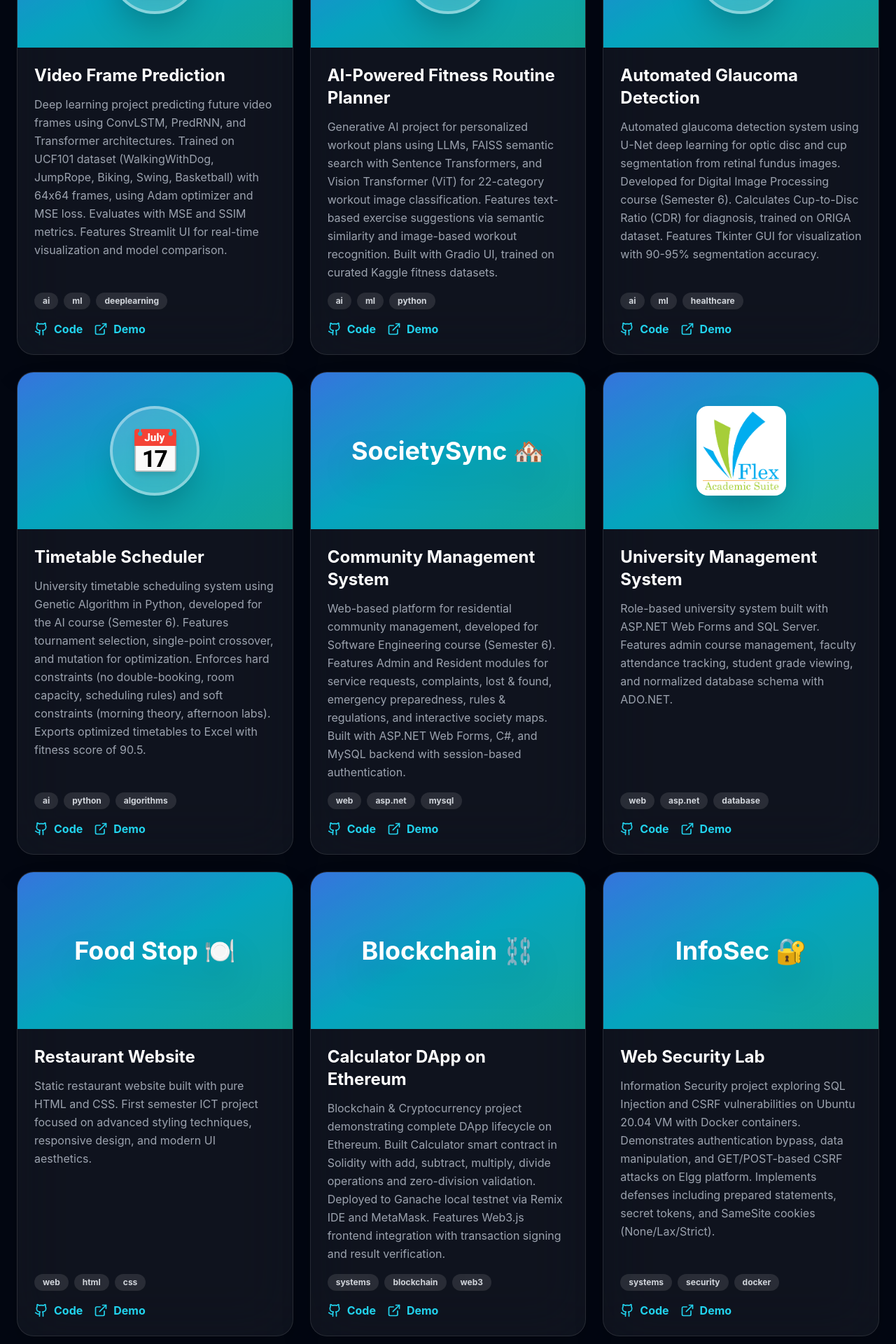
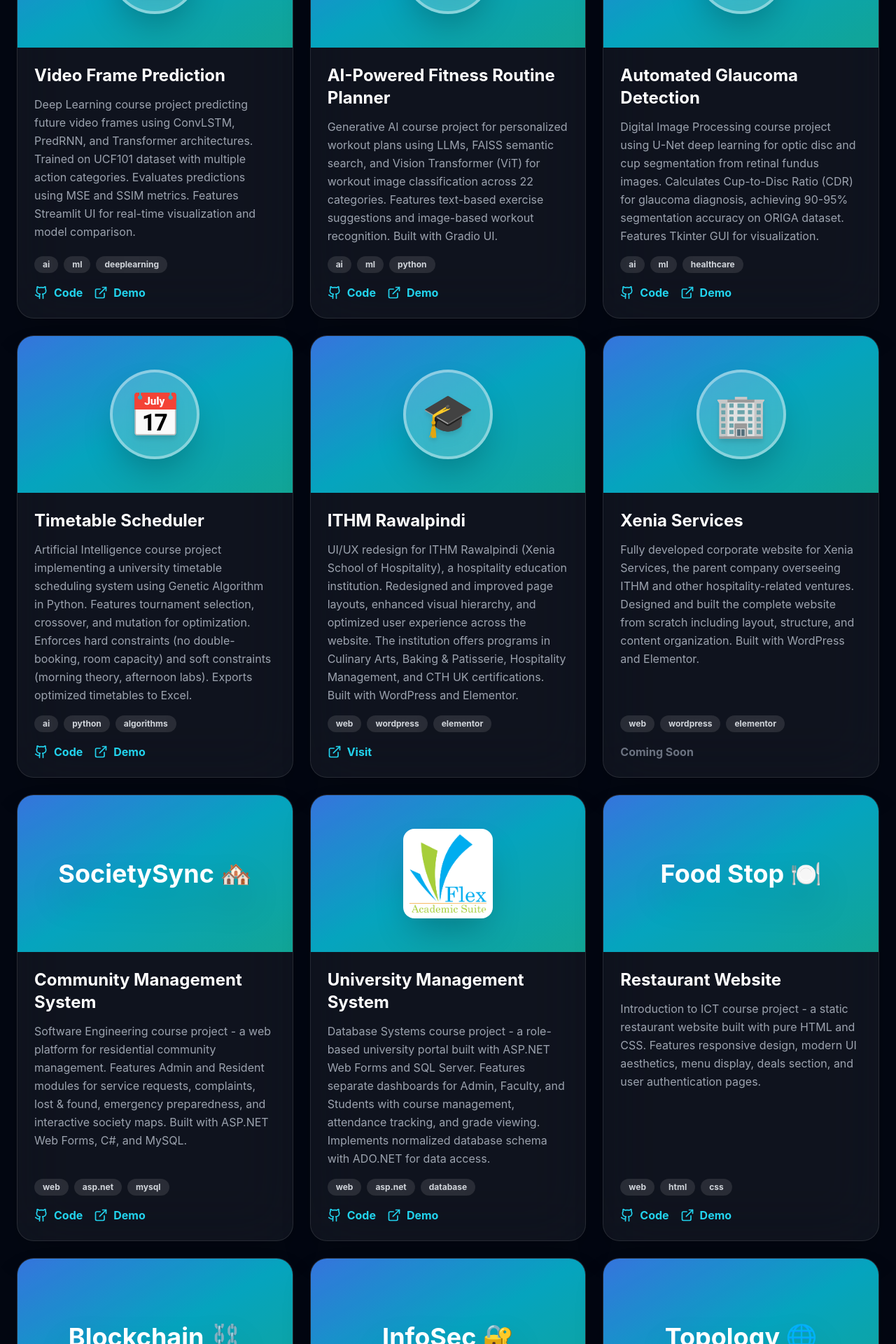
Before and after one commit to AasirFarrukh/portfolio, a React (Create React App) app: page / in a window 1280 px wide. Shown: the part 7300-9220 px from the top of the page at 70% size. Built offline with nearby package versions, Linux system fonts and the light colour scheme.

Commit message:
Updated Project section

```diff
--- a/src/components/ProjectsSection.jsx
+++ b/src/components/ProjectsSection.jsx
@@ -131,6 +131,20 @@ function ProjectsSection() {
                 </div>
 
                 <div className="flex gap-4 mt-auto">
+                  {project.comingSoon ? (
+                    <span className="flex items-center gap-2 text-gray-500 font-bold cursor-not-allowed">
+                      Coming Soon
+                    </span>
+                  ) : project.live ? (
+                    <a
+                      href={project.live}
+                      target="_blank"
+                      rel="noopener noreferrer"
+                      className="flex items-center gap-2 text-cyan-400 hover:text-cyan-300 transition-colors font-bold"
+                    >
+                      <ExternalLink size={20} /> Visit
+                    </a>
+                  ) : (
                     <a
                       href={project.github}
                       target="_blank"
@@ -139,6 +153,7 @@ function ProjectsSection() {
                     >
                       <Github size={20} /> Code
                     </a>
+                  )}
                   {(project.demoImages || project.demoVideo) && (
                     <button
                       onClick={() => {
--- a/src/data/projects.js
+++ b/src/data/projects.js
@@ -145,7 +145,7 @@ const projects = [
   // ===== AI / Machine Learning =====
   {
     title: "Video Frame Prediction",
-    desc: "Deep learning project predicting future video frames using ConvLSTM, PredRNN, and Transformer architectures. Trained on UCF101 dataset (WalkingWithDog, JumpRope, Biking, Swing, Basketball) with 64x64 frames, using Adam optimizer and MSE loss. Evaluates with MSE and SSIM metrics. Features Streamlit UI for real-time visualization and model comparison.",
+    desc: "Deep Learning course project predicting future video frames using ConvLSTM, PredRNN, and Transformer architectures. Trained on UCF101 dataset with multiple action categories. Evaluates predictions using MSE and SSIM metrics. Features Streamlit UI for real-time visualization and model comparison.",
     tags: ["ai", "ml", "deeplearning"],
     icon: "🎬",
     github: "https://github.com/AasirFarrukh/VideoFramePrediction-DL",
@@ -154,7 +154,7 @@ const projects = [
   },
   {
     title: "AI-Powered Fitness Routine Planner",
-    desc: "Generative AI project for personalized workout plans using LLMs, FAISS semantic search with Sentence Transformers, and Vision Transformer (ViT) for 22-category workout image classification. Features text-based exercise suggestions via semantic similarity and image-based workout recognition. Built with Gradio UI, trained on curated Kaggle fitness datasets.",
+    desc: "Generative AI course project for personalized workout plans using LLMs, FAISS semantic search, and Vision Transformer (ViT) for workout image classification across 22 categories. Features text-based exercise suggestions and image-based workout recognition. Built with Gradio UI.",
     tags: ["ai", "ml", "python"],
     icon: "💪",
     github: "https://github.com/AasirFarrukh/AI-Powered-Fitness-Routine-Planner",
@@ -163,7 +163,7 @@ const projects = [
   },
   {
     title: "Automated Glaucoma Detection",
-    desc: "Automated glaucoma detection system using U-Net deep learning for optic disc and cup segmentation from retinal fundus images. Developed for Digital Image Processing course (Semester 6). Calculates Cup-to-Disc Ratio (CDR) for diagnosis, trained on ORIGA dataset. Features Tkinter GUI for visualization with 90-95% segmentation accuracy.",
+    desc: "Digital Image Processing course project using U-Net deep learning for optic disc and cup segmentation from retinal fundus images. Calculates Cup-to-Disc Ratio (CDR) for glaucoma diagnosis, achieving 90-95% segmentation accuracy on ORIGA dataset. Features Tkinter GUI for visualization.",
     tags: ["ai", "ml", "healthcare"],
     icon: "👁️",
     github: "https://github.com/AasirFarrukh/AutomatedGlaucomaDetection",
@@ -173,7 +173,7 @@ const projects = [
   },
   {
     title: "Timetable Scheduler",
-    desc: "University timetable scheduling system using Genetic Algorithm in Python, developed for the AI course (Semester 6). Features tournament selection, single-point crossover, and mutation for optimization. Enforces hard constraints (no double-booking, room capacity, scheduling rules) and soft constraints (morning theory, afternoon labs). Exports optimized timetables to Excel with fitness score of 90.5.",
+    desc: "Artificial Intelligence course project implementing a university timetable scheduling system using Genetic Algorithm in Python. Features tournament selection, crossover, and mutation for optimization. Enforces hard constraints (no double-booking, room capacity) and soft constraints (morning theory, afternoon labs). Exports optimized timetables to Excel.",
     tags: ["ai", "python", "algorithms"],
     icon: "📅",
     github: "https://github.com/AasirFarrukh/TimetableScheduling",
@@ -183,8 +183,22 @@ const projects = [
 
   // ===== Web Development =====
   {
+    title: "ITHM Rawalpindi",
+    desc: "UI/UX redesign for ITHM Rawalpindi (Xenia School of Hospitality), a hospitality education institution. Redesigned and improved page layouts, enhanced visual hierarchy, and optimized user experience across the website. The institution offers programs in Culinary Arts, Baking & Patisserie, Hospitality Management, and CTH UK certifications. Built with WordPress and Elementor.",
+    tags: ["web", "wordpress", "elementor"],
+    icon: "🎓",
+    live: "https://ithm.pk/"
+  },
+  {
+    title: "Xenia Services",
+    desc: "Fully developed corporate website for Xenia Services, the parent company overseeing ITHM and other hospitality-related ventures. Designed and built the complete website from scratch including layout, structure, and content organization. Built with WordPress and Elementor.",
+    tags: ["web", "wordpress", "elementor"],
+    icon: "🏢",
+    comingSoon: true
+  },
+  {
     title: "Community Management System",
-    desc: "Web-based platform for residential community management, developed for Software Engineering course (Semester 6). Features Admin and Resident modules for service requests, complaints, lost & found, emergency preparedness, rules & regulations, and interactive society maps. Built with ASP.NET Web Forms, C#, and MySQL backend with session-based authentication.",
+    desc: "Software Engineering course project - a web platform for residential community management. Features Admin and Resident modules for service requests, complaints, lost & found, emergency preparedness, and interactive society maps. Built with ASP.NET Web Forms, C#, and MySQL.",
     tags: ["web", "asp.net", "mysql"],
     icon: "SocietySync 🏘️",
     isText: true,
@@ -208,7 +222,7 @@ const projects = [
   },
   {
     title: "University Management System",
-    desc: "Role-based university system built with ASP.NET Web Forms and SQL Server. Features admin course management, faculty attendance tracking, student grade viewing, and normalized database schema with ADO.NET.",
+    desc: "Database Systems course project - a role-based university portal built with ASP.NET Web Forms and SQL Server. Features separate dashboards for Admin, Faculty, and Students with course management, attendance tracking, and grade viewing. Implements normalized database schema with ADO.NET for data access.",
     tags: ["web", "asp.net", "database"],
     icon: flexLogo,
     isImage: true,
@@ -218,7 +232,7 @@ const projects = [
   },
   {
     title: "Restaurant Website",
-    desc: "Static restaurant website built with pure HTML and CSS. First semester ICT project focused on advanced styling techniques, responsive design, and modern UI aesthetics.",
+    desc: "Introduction to ICT course project - a static restaurant website built with pure HTML and CSS. Features responsive design, modern UI aesthetics, menu display, deals section, and user authentication pages.",
     tags: ["web", "html", "css"],
     icon: "Food Stop 🍽️",
     isText: true,
@@ -230,7 +244,7 @@ const projects = [
   // ===== Systems & Security =====
   {
     title: "Calculator DApp on Ethereum",
-    desc: "Blockchain & Cryptocurrency project demonstrating complete DApp lifecycle on Ethereum. Built Calculator smart contract in Solidity with add, subtract, multiply, divide operations and zero-division validation. Deployed to Ganache local testnet via Remix IDE and MetaMask. Features Web3.js frontend integration with transaction signing and result verification.",
+    desc: "Blockchain & Cryptocurrency course project demonstrating complete DApp development lifecycle. Built a Calculator smart contract in Solidity with arithmetic operations and zero-division validation. Deployed to Ganache testnet via Remix IDE and MetaMask. Features Web3.js frontend for transaction signing and verification.",
     tags: ["systems", "blockchain", "web3"],
     icon: "Blockchain ⛓️",
     isText: true,
@@ -250,7 +264,7 @@ const projects = [
   },
   {
     title: "Web Security Lab",
-    desc: "Information Security project exploring SQL Injection and CSRF vulnerabilities on Ubuntu 20.04 VM with Docker containers. Demonstrates authentication bypass, data manipulation, and GET/POST-based CSRF attacks on Elgg platform. Implements defenses including prepared statements, secret tokens, and SameSite cookies (None/Lax/Strict).",
+    desc: "Information Security course project exploring SQL Injection and CSRF vulnerabilities using Docker containers. Demonstrates authentication bypass, data manipulation, and CSRF attacks on Elgg social platform. Implements defenses including prepared statements, CSRF tokens, and SameSite cookie policies.",
     tags: ["systems", "security", "docker"],
     icon: "InfoSec 🔐",
     isText: true,
@@ -274,7 +288,7 @@ const projects = [
   },
   {
     title: "Network Topology",
-    desc: "5th semester Computer Networks project designing and simulating a complex multi-protocol network in Cisco Packet Tracer. Implements VLSM, OSPF, EIGRP, RIP, Route Redistribution, DHCP, NAT, and Access Control Lists (ACLs) across multiple topology blocks.",
+    desc: "Computer Networks course project designing and simulating a multi-protocol enterprise network in Cisco Packet Tracer. Implements VLSM subnetting, dynamic routing (OSPF, EIGRP, RIP), route redistribution, DHCP, NAT, and Access Control Lists (ACLs).",
     tags: ["systems", "networking"],
     icon: "Topology 🌐",
     isText: true,
@@ -284,7 +298,7 @@ const projects = [
   },
   {
     title: "OpenCL Parallel Image Processor",
-    desc: "Parallel image processing application using OpenCL for GPU-accelerated grayscale conversion. Developed for Parallel & Distributed Computing course (Semester 6). Features dynamic memory allocation, chunked processing for large datasets, and kernel-based pixel manipulation. Demonstrates efficient parallel computing with scalable performance.",
+    desc: "Parallel & Distributed Computing course project implementing GPU-accelerated image processing using OpenCL. Features grayscale conversion with dynamic memory allocation, chunked processing for large datasets, and custom kernel-based pixel manipulation.",
     tags: ["systems", "c", "opencl"],
     icon: "GPU Gray 🖼️",
     isText: true,
@@ -294,7 +308,7 @@ const projects = [
   },
   {
     title: "Neural Network Simulation",
-    desc: "Multi-layer feedforward neural network simulation using POSIX threads, process forking, mutex locks, and pipes. Demonstrates parallelism, synchronization, and inter-process communication in C++ for forward and backpropagation.",
+    desc: "Operating Systems course project simulating a multi-layer feedforward neural network using POSIX threads, process forking, mutex locks, and pipes. Demonstrates parallelism, synchronization, and IPC in C++ for forward and backpropagation.",
     tags: ["systems", "cpp", "os"],
     icon: "Neural Net 🧠",
     isText: true,
@@ -304,7 +318,7 @@ const projects = [
   // ===== Applications =====
   {
     title: "Library Management System",
-    desc: "A JavaFX-based Library Management System developed for the Software Design & Analysis (SDA) course. Features role-based access (Admin, Librarian, Member), book & member management, loan/return system with due date tracking, reservation system, and report generation. Built with MVC architecture and MySQL backend using JDBC integration.",
+    desc: "Software Design & Analysis course project - a JavaFX-based library system with role-based access for Admin, Librarian, and Members. Features book & member management, loan/return tracking, reservation system, and report generation. Built with MVC architecture and MySQL backend.",
     tags: ["apps", "java", "javafx"],
     icon: sdaLogo,
     isImage: true,
@@ -314,7 +328,7 @@ const projects = [
   },
   {
     title: "Doctor Appointment System",
-    desc: "C++ OOP project simulating an online doctor appointment platform. Features role-based access (Admin/Doctor/Patient), appointment scheduling, file handling for persistent storage, and demonstrates encapsulation, inheritance, and polymorphism.",
+    desc: "Object-Oriented Programming course project simulating an online doctor appointment platform in C++. Features role-based access for Admin, Doctor, and Patient with appointment scheduling and file-based persistence. Demonstrates encapsulation, inheritance, and polymorphism.",
     tags: ["apps", "cpp", "oop"],
     icon: "Oladoc 🏥",
     isText: true,
@@ -324,7 +338,7 @@ const projects = [
   },
   {
     title: "2D Taxi Game",
-    desc: "Interactive 2D taxi pickup and drop-off simulation game built with C++ using OpenGL and GLUT. Features collision detection, randomized traffic, leaderboard system, and adjustable difficulty.",
+    desc: "Programming Fundamentals course project - an interactive 2D taxi simulation game built with C++ using OpenGL and GLUT. Features collision detection, randomized traffic, leaderboard system, and adjustable difficulty levels.",
     tags: ["apps", "cpp", "opengl"],
     icon: "Rush Hour 🚖",
     isText: true,
@@ -334,7 +348,7 @@ const projects = [
   },
   {
     title: "Brick Breaker Game",
-    desc: "Classic brick breaker game implemented in x86 Assembly Language, running in DOS via DOSBox. Features multiple levels, lives system, high score tracking, pause/resume functionality, and collision detection logic.",
+    desc: "Computer Organization & Assembly Language course project - a classic brick breaker game implemented in x86 Assembly running in DOSBox. Features multiple levels, lives system, high score tracking, pause/resume, and collision detection.",
     tags: ["apps", "assembly", "game"],
     icon: "Brick Breaker 🧱",
     isText: true,
@@ -344,7 +358,7 @@ const projects = [
   },
   {
     title: "Largest Strongly Connected Component Finder",
-    desc: "C++ program implementing Kosaraju's Algorithm to find the largest Strongly Connected Component in directed graphs. Processes large-scale graph datasets with DFS traversal, graph reversal, and SCC detection.",
+    desc: "Discrete Mathematics course project implementing Kosaraju's Algorithm in C++ to find the largest Strongly Connected Component in directed graphs. Features DFS traversal, graph reversal, and efficient SCC detection for large-scale datasets.",
     tags: ["apps", "cpp", "algorithms"],
     icon: "SCC 🔗",
     isText: true,
@@ -352,7 +366,7 @@ const projects = [
   },
   {
     title: "String Matching Algorithm",
-    desc: "Design and Analysis of Algorithms project implementing sliding window search technique to identify complete dish sets from ingredient sequences. Ensures each ingredient is used once per dish with efficient pattern matching in C++.",
+    desc: "Design & Analysis of Algorithms course project implementing a sliding window search technique in C++ to identify complete dish sets from ingredient sequences. Features efficient pattern matching ensuring each ingredient is used exactly once per dish.",
     tags: ["apps", "cpp", "algorithms"],
     icon: "String Match 🔤",
     isText: true,
@@ -360,7 +374,7 @@ const projects = [
   },
   {
     title: "Optimal File Searching",
-    desc: "Data Structures course project (Semester 3) implementing multiple tree-based search algorithms in C++. Compares performance of AVL trees, Red-Black trees, and B-Trees for efficient file search operations and demonstrates advanced data structure methodologies.",
+    desc: "Data Structures course project implementing and comparing tree-based search algorithms in C++. Benchmarks AVL trees, Red-Black trees, and B-Trees for file search performance, demonstrating trade-offs between different data structures.",
     tags: ["apps", "algorithms", "cpp"],
     icon: "🔍",
     github: "https://github.com/AasirFarrukh"
@@ -369,7 +383,7 @@ const projects = [
   // ===== Design =====
   {
     title: "Gamified Stress Management App",
-    desc: "User Experience Engineering (Semester 8) project - a gamified stress-relief mobile app for university students. Features mindfulness mini-games, guided breathing exercises, progress tracking, and emergency relief tools. Achieved SUS score of 78.3/100 through usability testing with Think-Aloud Protocol and Nielsen's Heuristics. Prototyped in Figma across Lo-fi, Mid-fi, and Hi-fi stages.",
+    desc: "User Experience Engineering course project - a gamified stress-relief mobile app for university students. Features mindfulness mini-games, guided breathing exercises, progress tracking, and emergency relief tools. Achieved SUS score of 78.3/100 through usability testing. Prototyped in Figma across Lo-fi, Mid-fi, and Hi-fi stages.",
     tags: ["design", "figma", "ux"],
     icon: "ZenQuest 🧘",
     isText: true,
```
Also changed, not shown: .claude/settings.local.json. Lines whose indentation alone changed are shown as unchanged.
